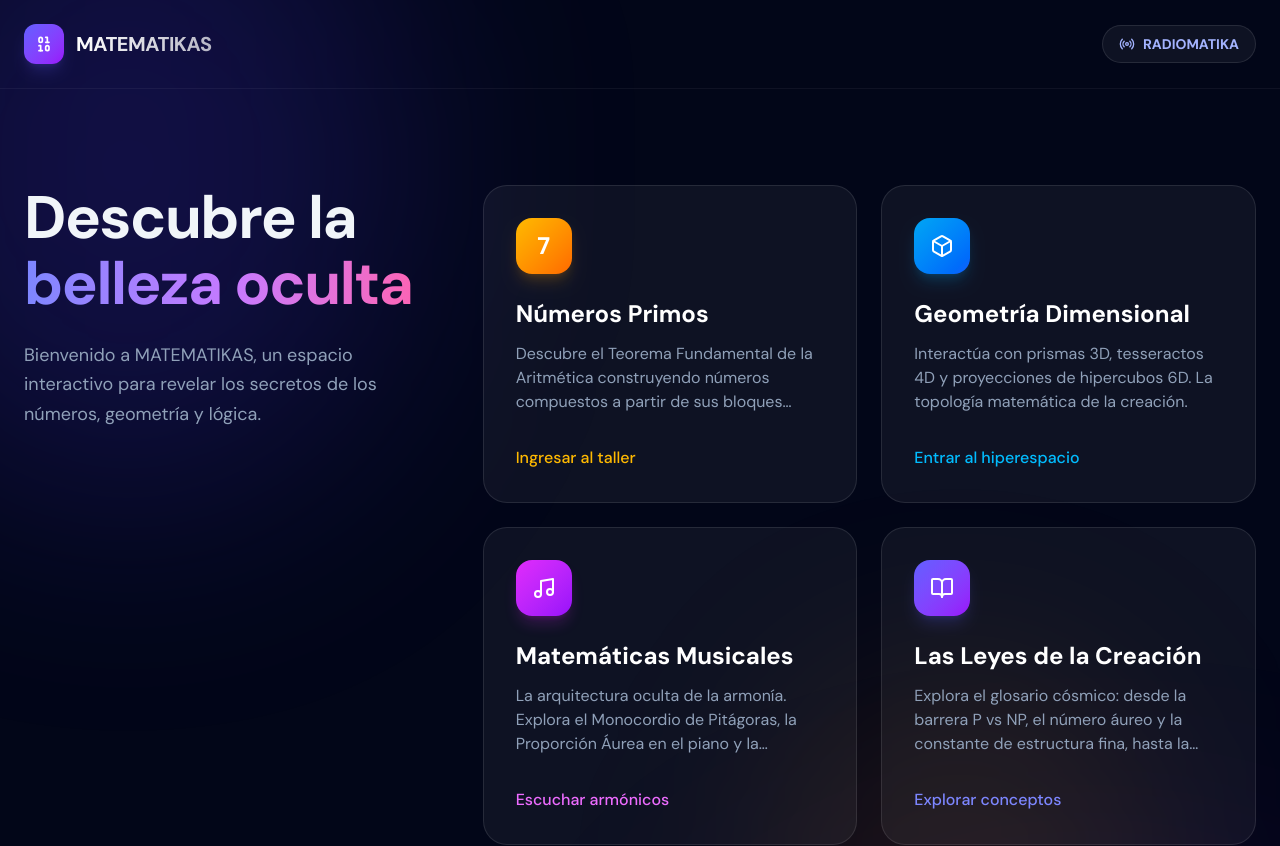
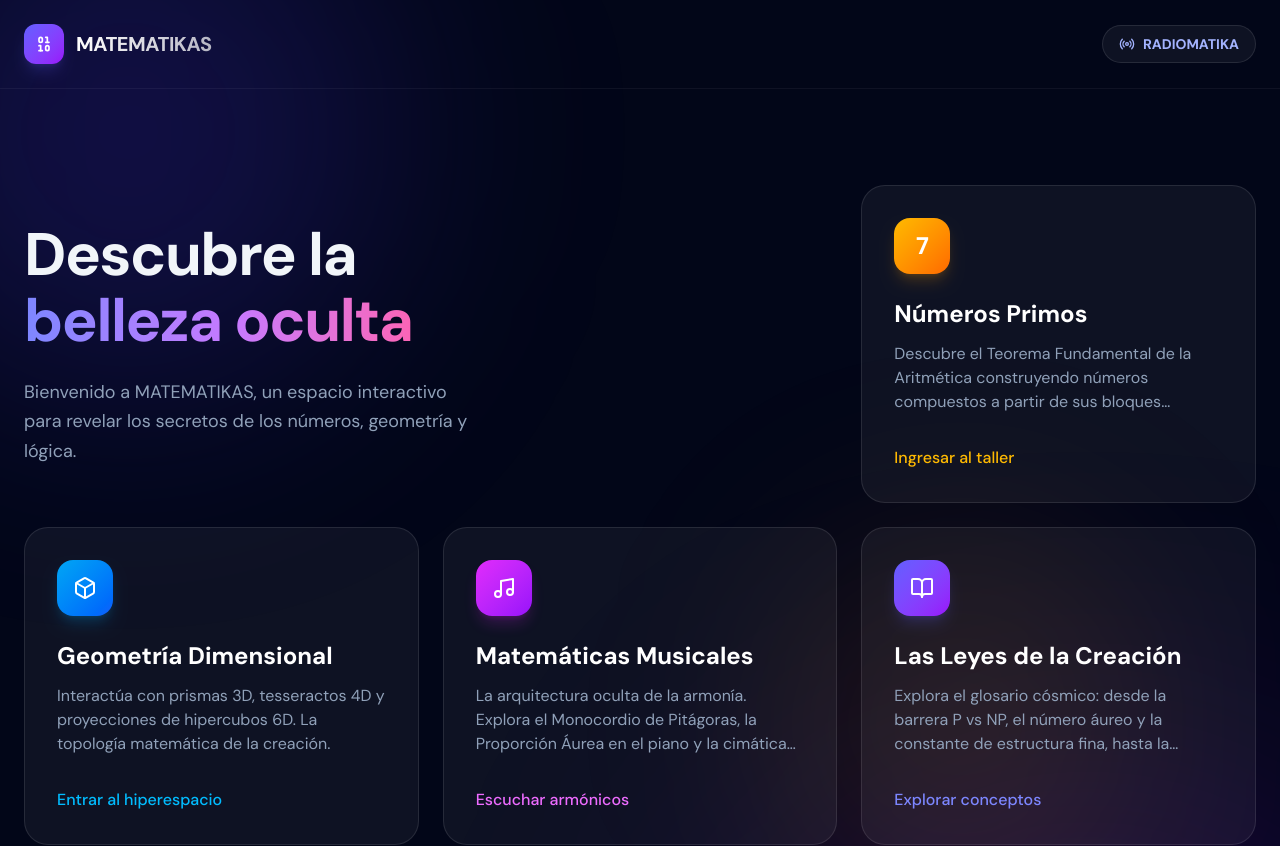
Before and after one commit to juanmiguel-dev/matematicas, a React (Vite) app: page / in a window 1280 px wide. Shown: the top 846 px of the page. Built offline with nearby package versions, Linux system fonts and the light colour scheme.

Commit message:
style: unify home layout into a single grid with title spanning 2 columns

```diff
--- a/src/pages/Matematikas.tsx
+++ b/src/pages/Matematikas.tsx
@@ -28,9 +28,12 @@ export default function Matematikas() {
         </div>
       </header>
 
-      {/* Hero Section */}
-      <main className="relative z-10 w-full max-w-7xl mx-auto px-6 pt-24 pb-32 flex flex-col lg:flex-row gap-16 lg:gap-12 items-start">
-        <div className="w-full lg:w-1/3 lg:sticky lg:top-32 text-center lg:text-left space-y-8 flex-shrink-0">
+      {/* Hero Section & Modules Grid */}
+      <main className="relative z-10 w-full max-w-7xl mx-auto px-6 pt-24 pb-32">
+        <div className="grid grid-cols-1 md:grid-cols-2 lg:grid-cols-3 gap-6">
+
+          {/* Title Header (Spans 2 columns on Desktop) */}
+          <div className="lg:col-span-2 flex flex-col justify-center text-center lg:text-left pr-0 lg:pr-12 mb-8 lg:mb-0">
             <motion.div
               initial={{ opacity: 0, y: 20 }}
               animate={{ opacity: 1, y: 0 }}
@@ -47,12 +50,6 @@ export default function Matematikas() {
               </p>
             </motion.div>
           </div>
-
-        {/* Modules Grid */}
-        <div className="w-full lg:w-2/3">
-
-
-          <div className="grid grid-cols-1 sm:grid-cols-2 gap-6">
             {/* Taller Card */}
             <motion.div
               initial={{ opacity: 0, y: 20 }}
@@ -277,7 +274,6 @@ export default function Matematikas() {
               </Link>
             </motion.div>
         </div>
-        </div>
       </main>
     </div>
   );
```
Lines whose indentation alone changed are shown as unchanged.
